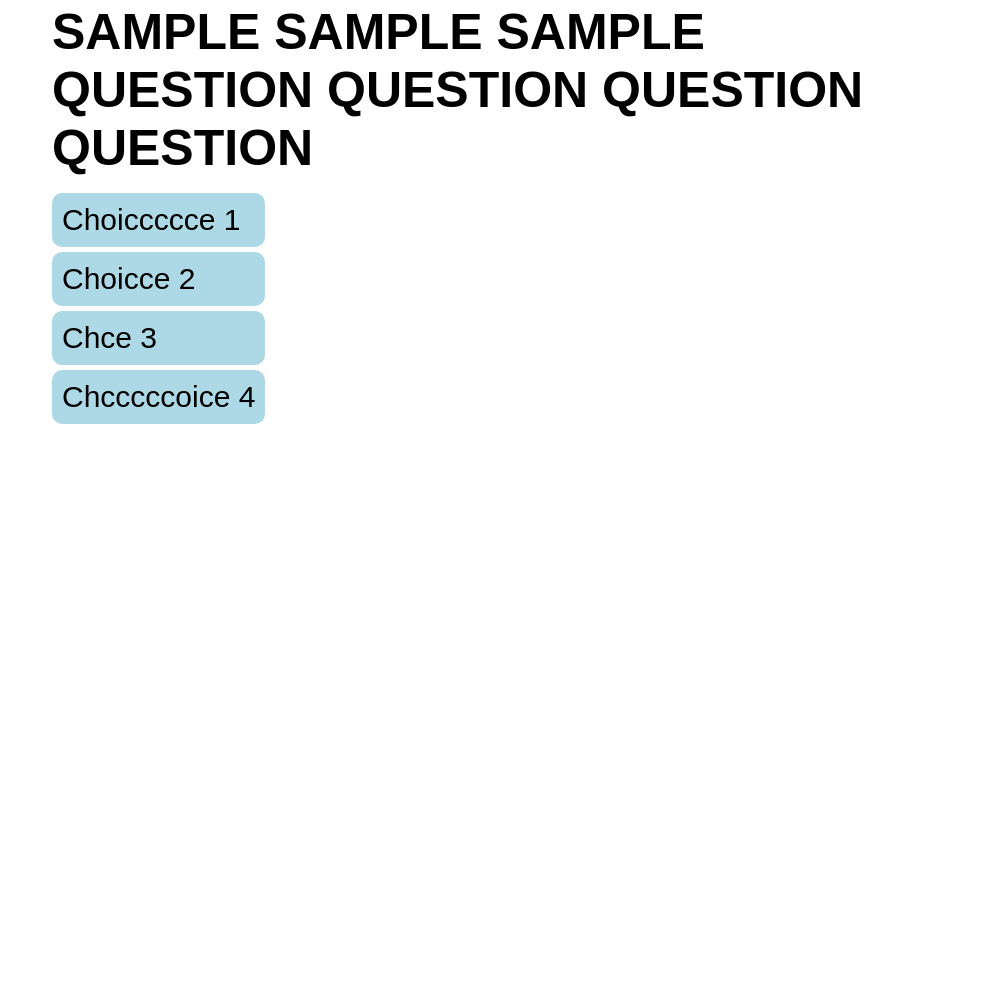
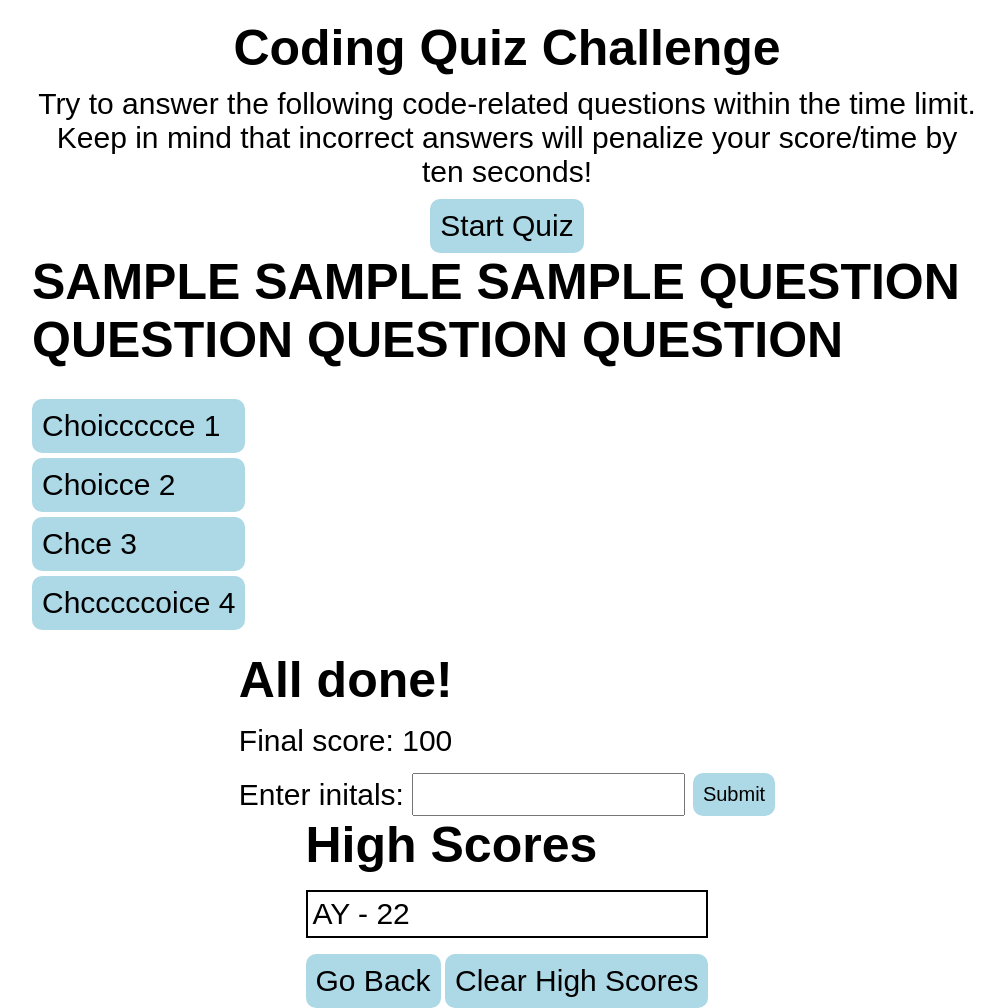
Before and after one commit to ayeh6/Javascript-Quiz, a plain HTML site: page index.html in a window 1280 px wide. Shown: the part 145-1153 px from the top of the page, without its empty margins (133-1138 px from the left). Before the commit the page ends 800 px from the top, so only its background shows below. Drawn offline with Linux system fonts and the light colour scheme.

Commit message:
finished html/css

```diff
--- a/assets/css/style.css
+++ b/assets/css/style.css
@@ -17,8 +17,28 @@ h6 {
     margin: 0;
 }
 
-p {
+h2 {
+    font-size: 50px;
+}
+
+p,
+a,
+li,
+button {
     margin: 0;
+    font-size: 30px;
+}
+
+button {
+    border: none;
+    background: none;
+    background-color: lightblue;
+    padding: 10px;
+    border-radius: 10px;
+}
+
+input {
+    font-size: 20px;
 }
 
 header {
@@ -36,39 +56,97 @@ main {
     flex-direction: column;
 }
 
+#start-screen {
+    margin-left: 150px;
+    margin-right: 150px;
+    display: flex;
+    flex-direction: column;
+    align-items: center;
+}
+
+#start-screen h2 {
+    text-align: center;
+    margin-bottom: 10px;
+}
+
+#start-screen p {
+    text-align: center;
+    margin-bottom: 10px;
+}
+
 #question-body {
-    margin-left: 170px;
-    margin-right: 170px;
+    margin-left: 150px;
+    margin-right: 150px;
     display: flex;
     flex-direction: column;
     align-items: flex-start;
 }
 
 #question-body h2 {
-    font-size: 50px;
     text-align: left;
 }
 
 #question-body ul {
+    margin-top: 30px;
     padding: 0%;
     list-style-type: none;
 }
 
-#question-body li {
-    padding: 10px;
-    border-radius: 10px;
-    background-color: lightblue;
+#question-body button {
+    width: 100%;
+    text-align: left;
     margin-bottom: 5px;
 }
 
-#question-body a {
-    font-size: 30px;
+#quiz-finish {
+    display: flex;
+    flex-direction: column;
 }
 
-#quiz-finish {
-    display: none;
+#quiz-finish h2 {
+    margin-bottom: 10px;
+}
+
+#quiz-finish p {
+    margin-top: 5px;
+}
+
+#initial-input {
+    margin-top: 15px;
+    display: flex;
+    flex-direction: row;
+}
+
+#initial-input input {
+    margin-left: 8px;
+    margin-right: 8px;
+}
+
+#initial-input button {
+    font-size: 20px;
 }
 
 #high-scores {
-    display: none;
+    display: flex;
+    flex-direction: column;
+    align-items: flex-start;
 }
+
+#high-scores ul {
+    padding: 0%;
+    list-style-type: none;
+    width: 100%;
+}
+
+#high-scores li {
+    border-style: solid;
+    border-width: 2px;
+    padding: 5px;
+}
+
+#high-scores a {
+    font-size: 20px;
+    padding: 5px;
+    background-color: lightblue;
+    border-radius: 10px;
+}
--- a/index.html
+++ b/index.html
@@ -14,23 +14,42 @@
         <p id="timer">Time: 0</p>
     </header>
     <main>
+        <div id="start-screen">
+            <h2>Coding Quiz Challenge</h2>
+            <p>Try to answer the following code-related questions within the time limit. Keep in mind that incorrect answers will penalize your score/time by ten seconds!</p>
+            <button>Start Quiz</button>
+        </div>
+
         <div id="question-body">
             <h2 id="question">SAMPLE SAMPLE SAMPLE QUESTION QUESTION QUESTION QUESTION</h2>
             <ul id="choices">
-                <li><a>Choiccccce 1</a></li>
-                <li><a>Choicce 2</a></li>
-                <li><a>Chce 3</a></li>
-                <li><a>Chcccccoice 4</a></li>
+                <li><button>Choiccccce 1</button></li>
+                <li><button>Choicce 2</button></li>
+                <li><button>Chce 3</button></li>
+                <li><button>Chcccccoice 4</button></li>
             </ul>
             <h3 id="right-wrong-response"></h3>
         </div>
 
         <div id="quiz-finish">
-
+            <h2>All done!</h2>
+            <p>Final score: 100</p>
+            <div id="initial-input">
+                <p>Enter initals:</p>
+                <input id="initials-input-field" type="text"/>
+                <button id="submit-initials-button">Submit</button>
+            </div>
         </div>
 
         <div id="high-scores">
-
+            <h2>High Scores</h2>
+            <ul>
+                <li>AY - 22</li>
+            </ul>
+            <div>
+                <button>Go Back</button>
+                <button>Clear High Scores</button>
+            </div>
         </div>
     </main>
 </body>
```
